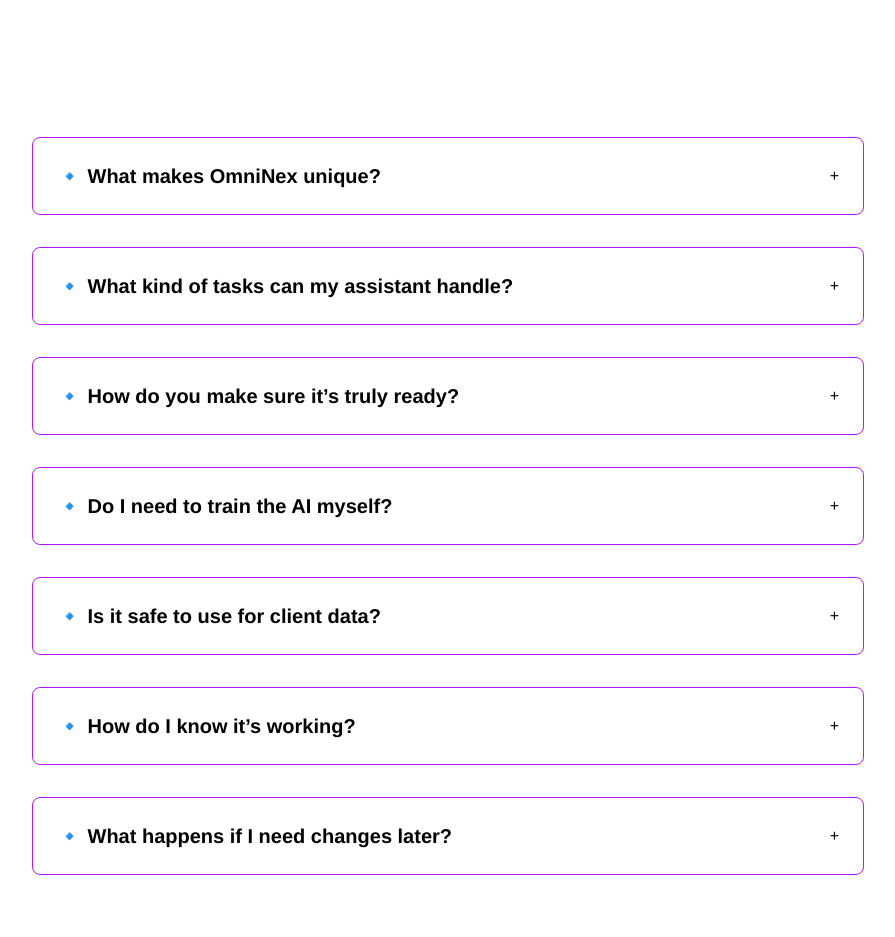
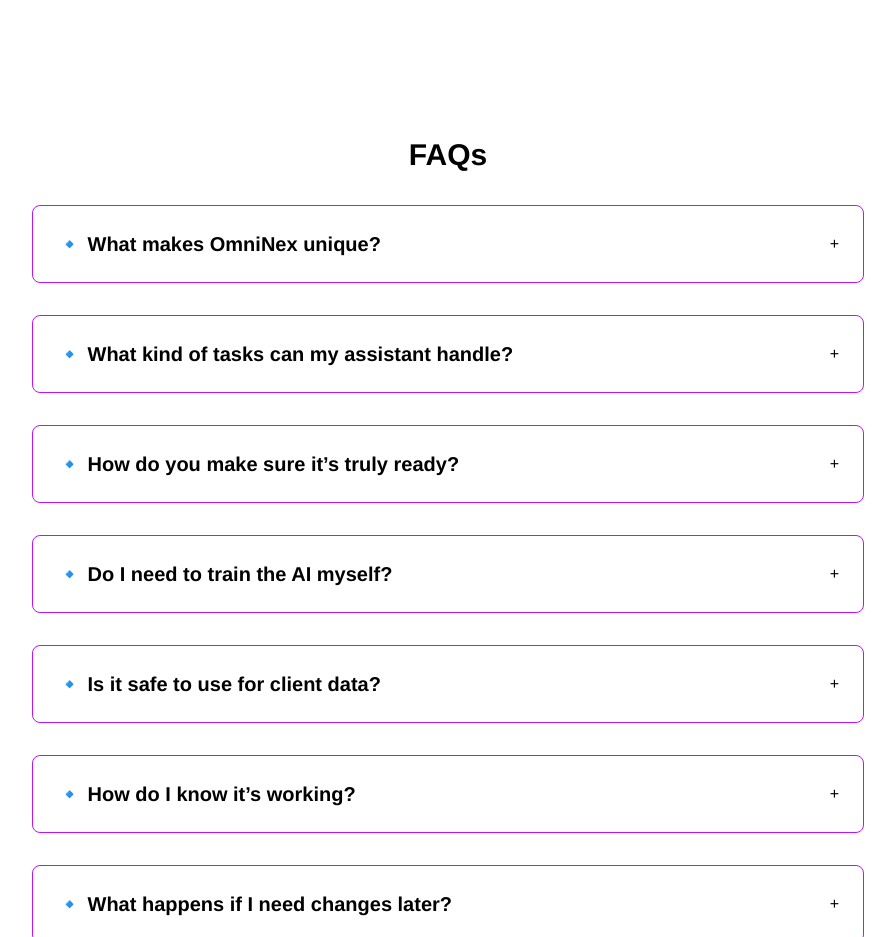
Before and after one commit to Kalcho8233/OmniNexAIWebsite, a Next.js app: page / in a window 1280 px wide. Shown: the part 3840-4777 px from the top of the page, without its empty margins (192-1087 px from the left). Built offline with nearby package versions, Linux system fonts and the light colour scheme.

Commit message:
Update index.jsx

```diff
--- a/pages/index.jsx
+++ b/pages/index.jsx
@@ -31,6 +31,7 @@
 
         {/* FAQ SECTION */}
         <section className="py-16 px-4 md:px-8 max-w-4xl mx-auto my-16">
+          <h2 className="text-3xl font-bold text-center mb-8">FAQs</h2>
           <div className="space-y-8">
             {[
               {
```
